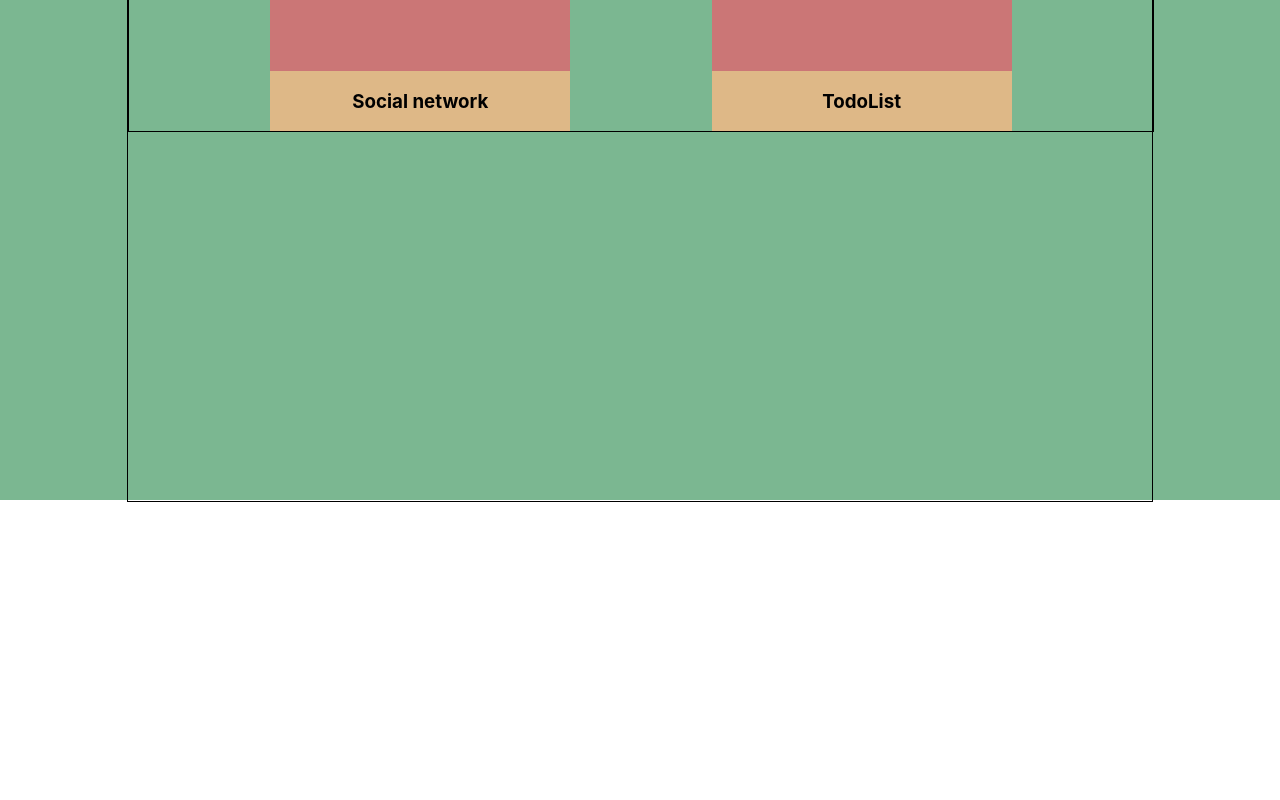
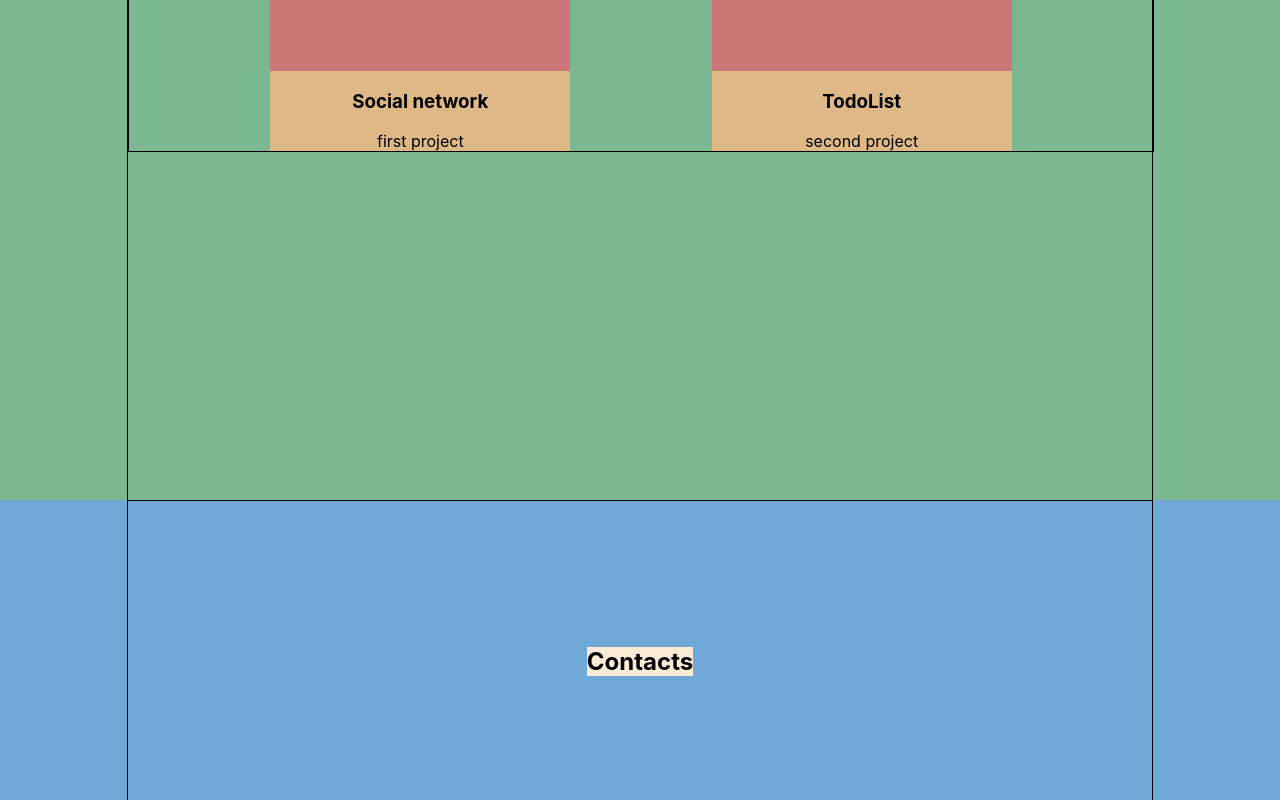
Before and after one commit to AndreyZaytsev90/Portfolio, a React (Create React App) app in the folder portfolio/: page / in a window 1280 px wide. Shown: the part 1980-2780 px from the top of the page. Before the commit the page ends 2482 px from the top, so only its background shows below. Built offline with nearby package versions, Linux system fonts and the light colour scheme.

Commit message:
Change files

```diff
--- a/portfolio/src/App.tsx
+++ b/portfolio/src/App.tsx
@@ -4,6 +4,7 @@ import Header from "./header/Header";
 import Main from "./main/Main";
 import Skills from "./skills/Skills";
 import Projects from "./projects/Projects";
+import Contacts from "./contacts/Contacts";
 
 type AppPropsType = {
 
@@ -16,6 +17,7 @@ function App(props: AppPropsType) {
             <Main/>
             <Skills /*id={props.id}*//>
             <Projects/>
+            <Contacts/>
         </div>
     );
 }
--- a/portfolio/src/projects/Projects.tsx
+++ b/portfolio/src/projects/Projects.tsx
@@ -13,8 +13,8 @@ const Projects = (props: ProjectsPropsType) => {
             <div className={`${styleContainer.container} ${style.projectsContainer}`}>
                 <h2 className={style.title}>My Projects</h2>
                 <div className={style.projects}>
-                    <Project title={"Social network"} description={""}/>
-                    <Project title={"TodoList"} description={""}/>
+                    <Project title={"Social network"} description={"first project"}/>
+                    <Project title={"TodoList"} description={"second project"}/>
                 </div>
             </div>
         </div>
```
